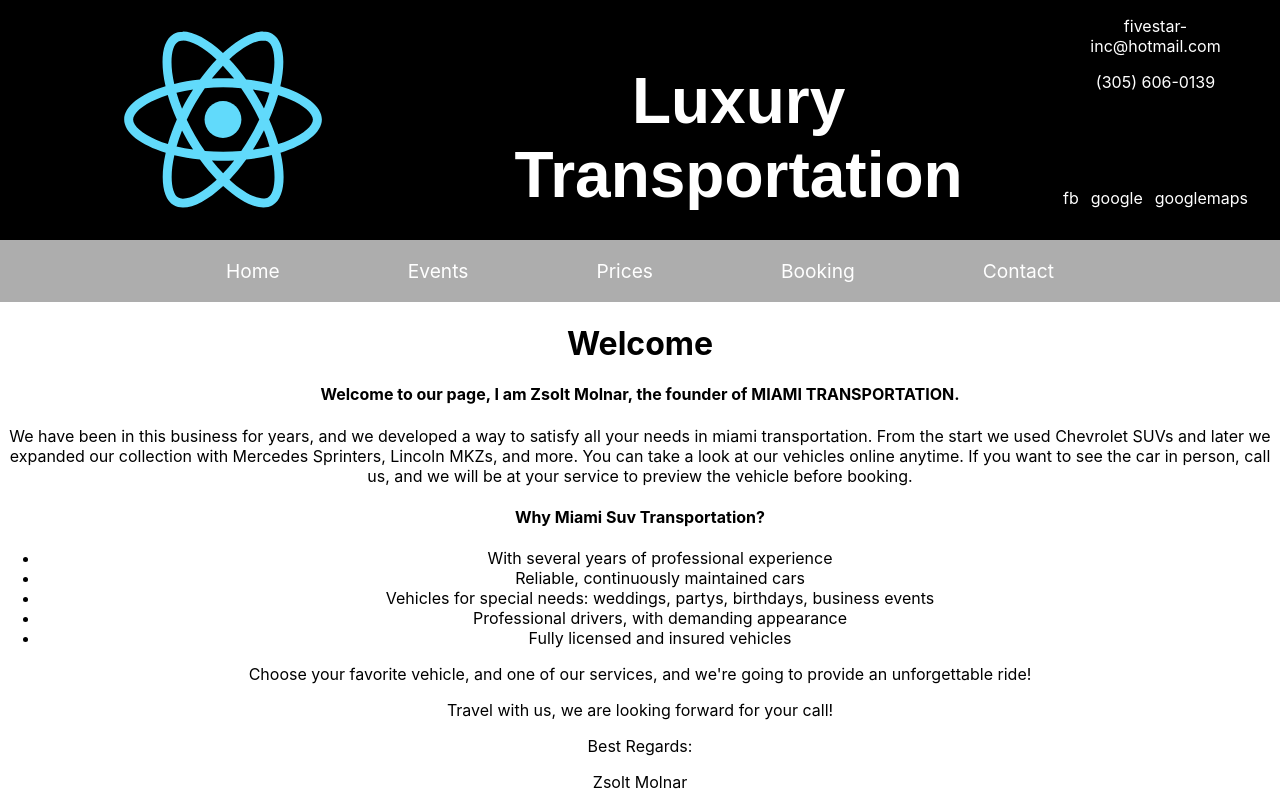
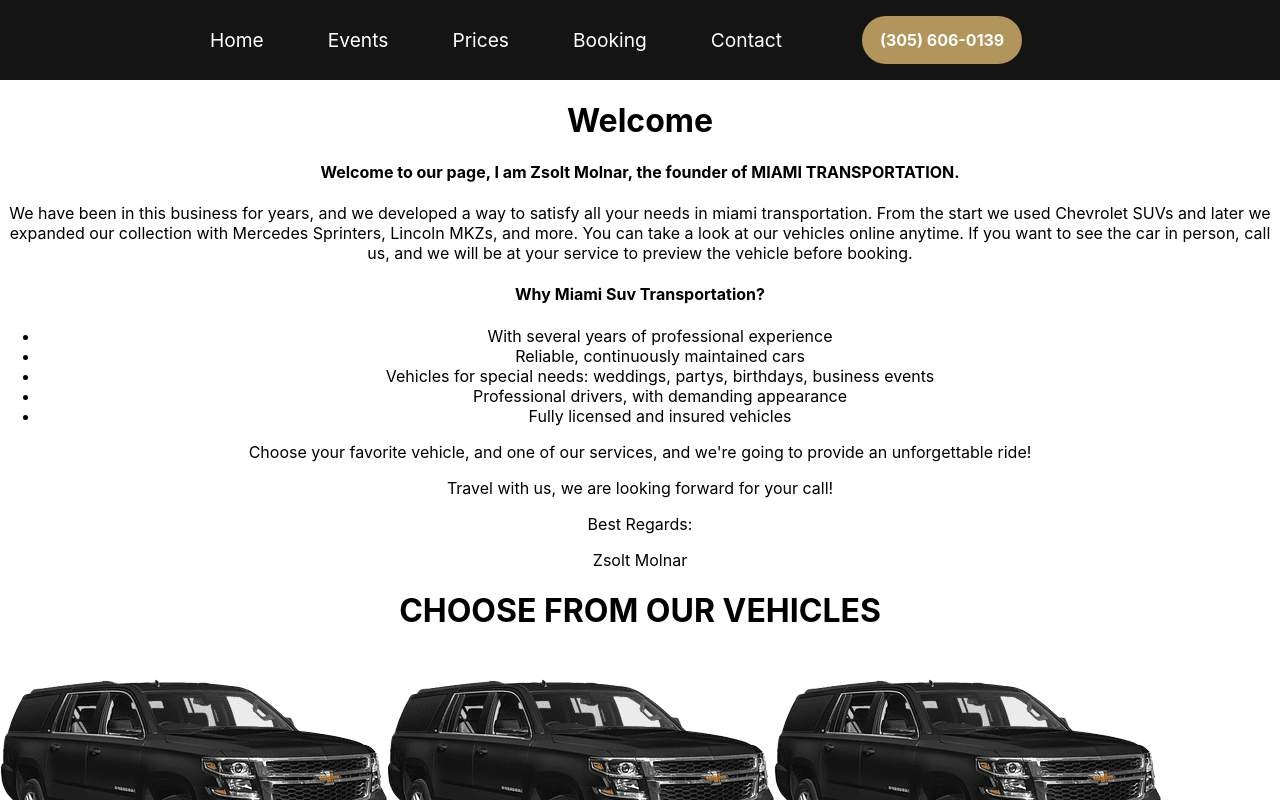
Before and after one commit to viktorferenczi/LuxuryTransportation, a React (Create React App) app: page / in a window 1280 px wide. Shown: the top 800 px of the page. Built offline with nearby package versions, Linux system fonts and the light colour scheme.

Commit message:
Header css modifications and header modifications

```diff
--- a/src/App.css
+++ b/src/App.css
@@ -38,18 +38,12 @@
 }
 
 .header {
-    background-color: black;
+    background-color: #141414;
     width: 100%;
-    height: 15rem;
-    flex-direction: row;
-    display: flex;
-    justify-content: space-between
 }
 
 .logo-image {
 
-    width: 25rem;
-    margin-left: 2rem
 }
 
 .header-h3 {
@@ -64,7 +58,14 @@
 }
 
 .contact {
-    color: white
+    color: white;
+    background-color: #b1955a;
+    width: 10rem;
+    height: 3rem;
+    margin-right: 3rem;
+    border-radius: 4rem;
+    line-height: 3rem;
+    font-weight: 700;
 }
 
 .social-div {
@@ -75,11 +76,9 @@
 }
 
 .main-menu {
-    background-color: rgba(52, 52, 52, 0.4);
-    flex-direction: row;
     display: flex;
-    width: 100%;
-    justify-content: center
+    justify-content: center;
+    align-items: center;
 }
 
 .first-menu-item {
@@ -89,8 +88,13 @@
 
 .main-menu-item {
     color: white;
-    margin-left: 8rem;
+    margin-left: 4rem;
     font-size: larger
+}
+
+.phone-number-contact {
+    margin-left : 5rem;
+    align-self :center
 }
 
 @media only screen and (max-width: 823px) {
--- a/src/components/Header/Header.js
+++ b/src/components/Header/Header.js
@@ -4,26 +4,31 @@ import '../../App.css';
 export const Header = () => {
     return(
         <div>
-            <header className="header" >
-                <img className="logo-image" src={logo} alt="Logo"/>
-                <h3 className="header-h3" >Luxury Transportation</h3>
-                <div className="header-contact">
-                    <p className="contact">fivestar-inc@hotmail.com</p>
+            <div className="header" >
+
+                <div className="main-menu">
+                    <p className="first-menu-item">Home</p>
+                    <p className="main-menu-item">Events</p>
+                    <p className="main-menu-item">Prices</p>
+                    <p className="main-menu-item">Booking</p>
+                    <p className="main-menu-item">Contact</p>
+                    <div className="phone-number-contact">
+                        <p className="contact">(305) 606-0139</p>
+                    </div>
+                </div>
+
+            </div>
+            <div className="main-menu">
+            </div>
+        </div>
+    );
+
+     /*<p className="contact">fivestar-inc@hotmail.com</p>
+      *  <h3 className="header-h3" >Luxury Transportation</h3>
                     <p className="contact">(305) 606-0139</p>
                     <div className="social-div">
                         <p className="contact">fb</p>
                         <p className="contact">google</p>
                         <p className="contact">googlemaps</p>
-                    </div>
-                </div>
-            </header>
-            <div className="main-menu">
-                <p className="first-menu-item">Home</p>
-                <p className="main-menu-item">Events</p>
-                <p className="main-menu-item">Prices</p>
-                <p className="main-menu-item">Booking</p>
-                <p className="main-menu-item">Contact</p>
-            </div>
-        </div>
-    );
+                    </div>*/
 }
```
